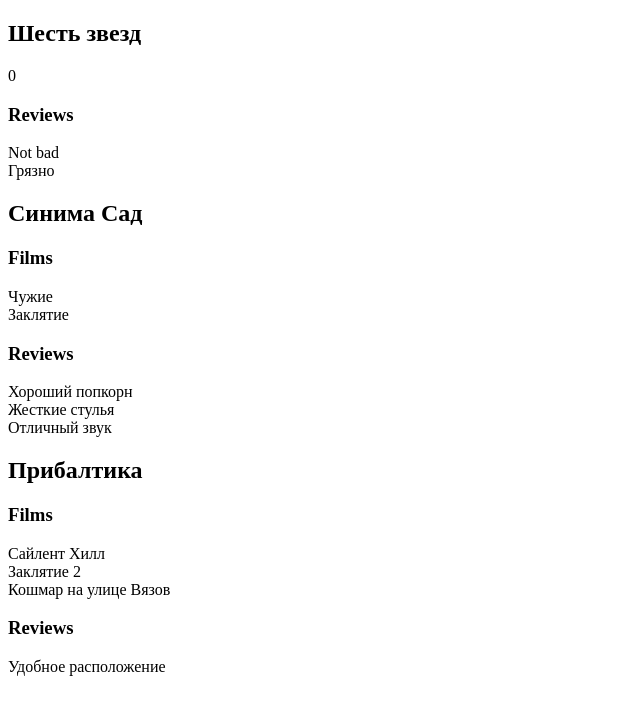
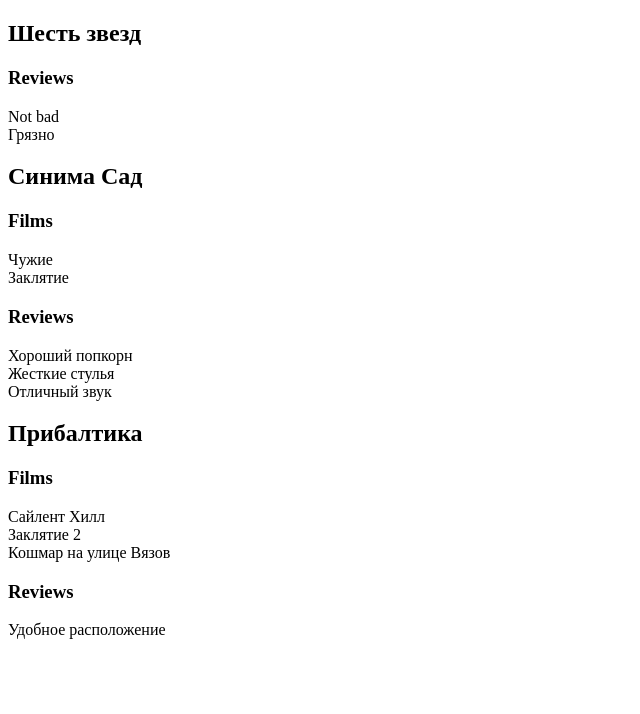
Before and after one commit to and-adad/simple-react-app, a React (Vite) app: page / in a window 1280 px wide. Shown: the top 714 px of the page, without its empty margins (0-640 px from the left). Built offline with nearby package versions, Linux system fonts and the light colour scheme.

Commit message:
Создадим ситуацию что в одном из кинотеатров вообще нет фильмов а вот так вообще ничего не показываем

```diff
--- a/src/main.jsx
+++ b/src/main.jsx
@@ -11,7 +11,7 @@ root.render(
       <div key={cinema.id}>
         <h2>{cinema.name}</h2>
 
-        {cinema.films.length && (
+        {cinema.films.length > 0 && (
           <div>
             <h3>Films</h3>
             {cinema.films.map((film) => (
```
